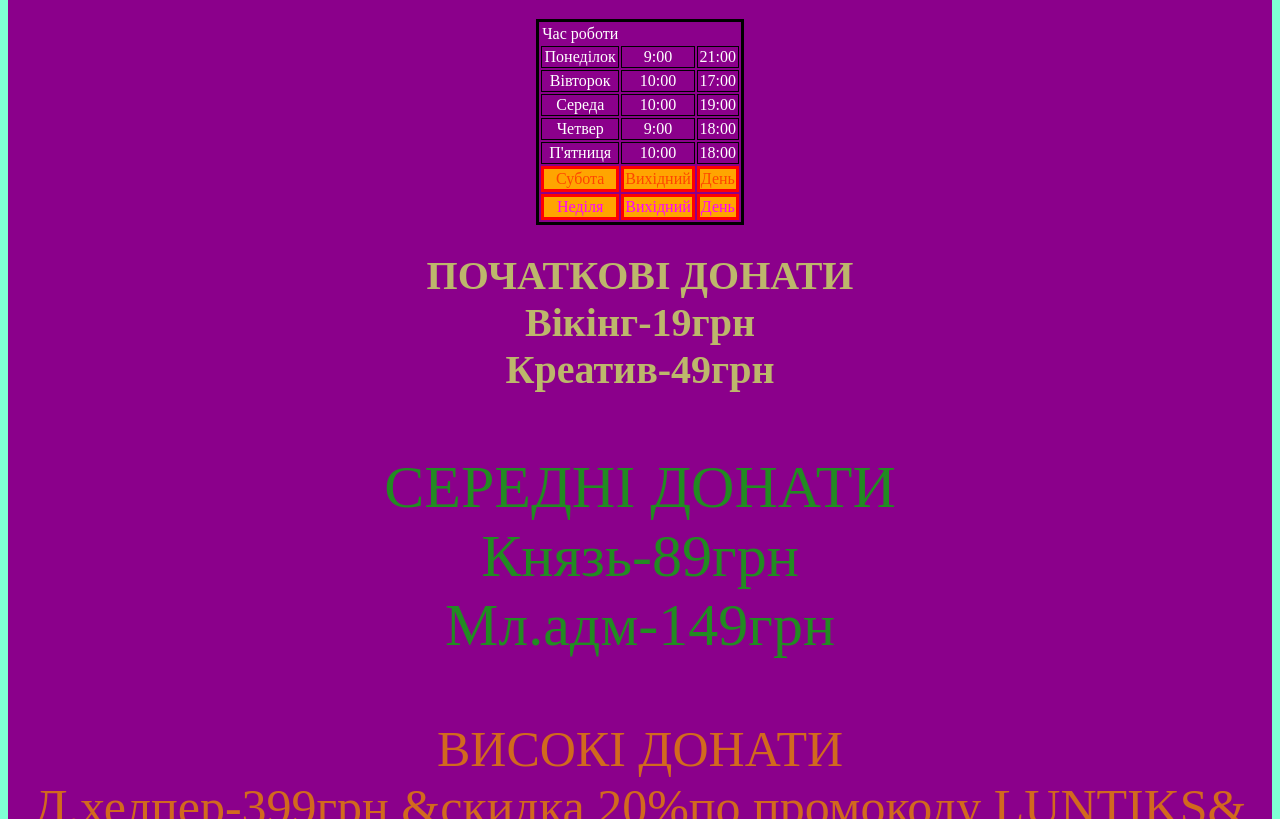
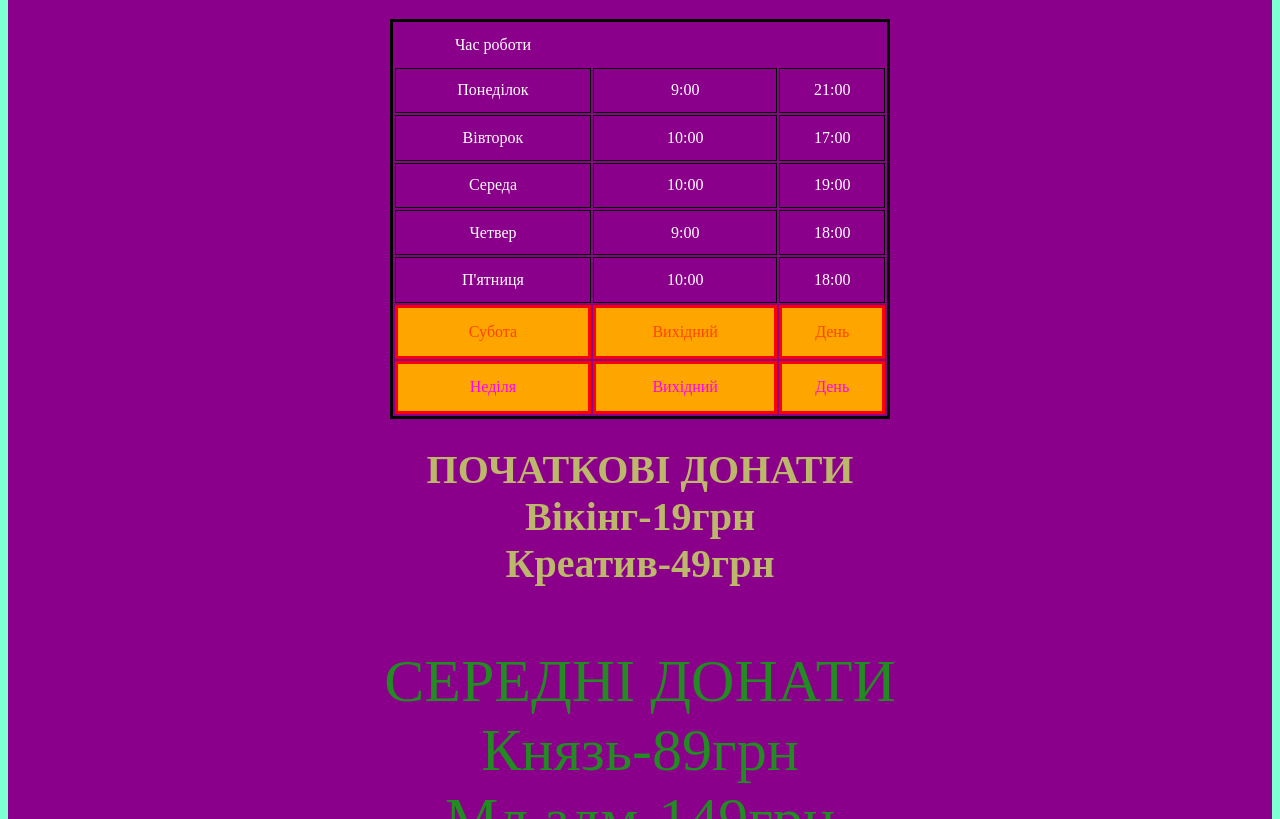
Before and after one commit to danya20d/fdasfsdafads, a plain HTML site: page index.html in a window 1280 px wide. Shown: the part 1023-1842 px from the top of the page. Drawn offline with Linux system fonts and the light colour scheme.

Commit message:
Update index.html

```diff
--- a/index.html
+++ b/index.html
@@ -14,7 +14,7 @@
     <main style="background-color:DarkMagenta">
         <h1 style="text-align:center"><br>
         <img src="https://learn.logikaschool.com/uploads/student/5347411/67a259e7e1cfb.png"   width="800px" height="800px"></h1>
-            <table style="border: 3px solid black; border-collapse: separate;text-align:center;margin:auto"  height="100px">
+            <table style="border: 3px solid black; border-collapse: separate;text-align:center;margin:auto"  height="400px" width="500px">
             <tr>
                 <td style="color:white">Час роботи</td>
                 <td></td>
```
